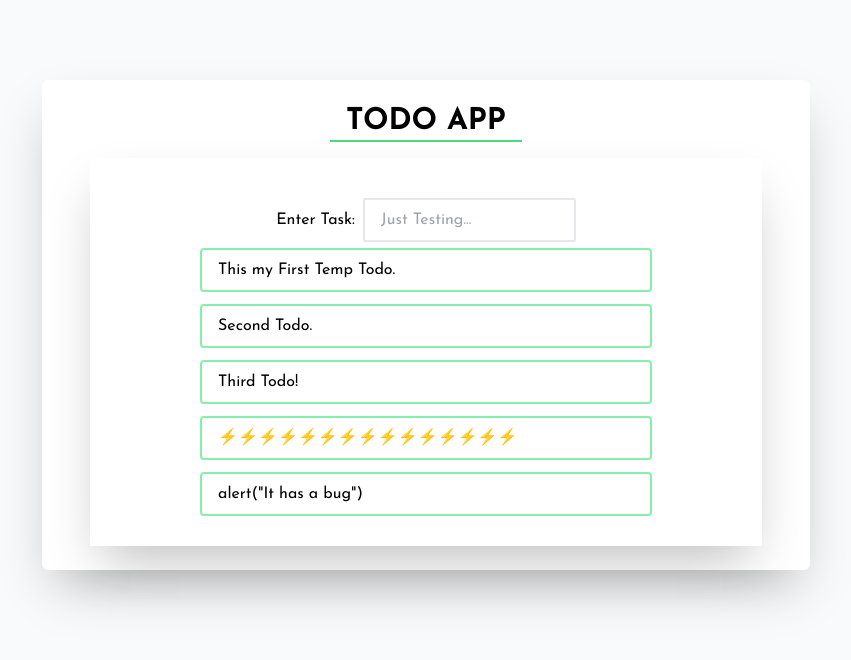
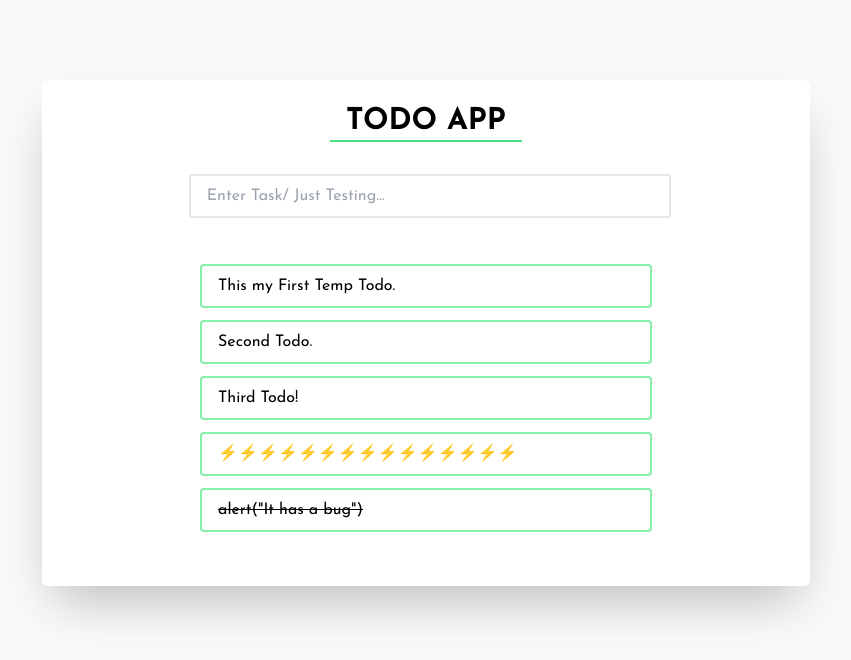
Before and after one commit to vishal035/todo, a React (Create React App) app: page / in a window 1280 px wide. Shown: the top 660 px of the page, without its empty margins (214-1065 px from the left). Built offline with nearby package versions, Linux system fonts and the light colour scheme; the HTML template or start-up script is replaced by a standard one; what bson would draw is missing.

Commit message:
Stuck at Mnaging State

```diff
--- a/src/App.tsx
+++ b/src/App.tsx
@@ -11,7 +11,7 @@ function App() {
           </h1>
         </header>
         <main>
-          {/* <TodoInput /> */}
+          <TodoInput />
           <TodoList />
         </main>
       </section>
--- a/src/components/TodoInput/TodoInput.tsx
+++ b/src/components/TodoInput/TodoInput.tsx
@@ -2,13 +2,12 @@ import React from 'react';
 
 const TodoInput = () => {
   return (
-    <div className="flex items-center w-fit mx-auto mt-4 ">
-      <label htmlFor="todo">Enter Task:</label>
+    <div className="flex items-center w-4/6 mx-auto mt-8 ">
       <input
-        className="text-black block px-4 py-2 ml-2 border-2 rounded-sm hover:border-black transition-all ease-in-out"
+        className="text-black block px-4 w-full py-2 ml-2 border-2 rounded-sm hover:border-black transition-all ease-in-out"
         id="todo"
         type={'text'}
-        placeholder={'Just Testing...'}
+        placeholder={'Enter Task/ Just Testing...'}
       />
     </div>
   );
--- a/src/components/TodoList/TodoList.tsx
+++ b/src/components/TodoList/TodoList.tsx
@@ -1,5 +1,5 @@
 import { ObjectID } from 'bson';
-import TodoInput from '../TodoInput/TodoInput';
+import { useState } from 'react';
 
 // import { ClipboardListIcon } from '@heroicons/react/outline';
 // <ClipboardListIcon className=" pl-2 text-green-400 w-10 " />
@@ -7,42 +7,106 @@ import TodoInput from '../TodoInput/TodoInput';
 interface ITodo {
   id: string;
   todo: string;
+  done: boolean;
 }
 
 const todoTempData: ITodo[] = [
   {
     id: new ObjectID().toString(),
     todo: 'This my First Temp Todo.',
+    done: false,
   },
   {
     id: new ObjectID().toString(),
     todo: 'Second Todo.',
+    done: false,
   },
   {
     id: new ObjectID().toString(),
     todo: 'Third Todo!',
+    done: false,
   },
   {
     id: new ObjectID().toString(),
     todo: '⚡⚡⚡⚡⚡⚡⚡⚡⚡⚡⚡⚡⚡⚡⚡',
+    done: false,
   },
   {
     id: new ObjectID().toString(),
     todo: 'alert("It has a bug")',
+    done: true,
   },
 ];
 
 const TodoList = () => {
+  const [todos, setTodos] = useState(todoTempData);
+
+  function onClickTodoDOne(event: any) {
+    // Get the status of Marked Done
+    console.log(
+      event.target.dataset.markedDone,
+      ' ===> Type of {"',
+      typeof event.target.dataset.markedDone,
+      '"}'
+    );
+    if (event.target.dataset.markedDone === 'true') {
+      // if done: true  ==> change status to false
+      event.target.classList.remove('line-through', 'line-through-green-400');
+      const updateTodo = todoTempData.findIndex(
+        (todo) => todo.id === event.target.dataset.key
+      );
+      //   todoTempData[updateTodo].done = false;
+      setTodos((current) => {
+        current.map((todo) => {
+          if (todo.done) return { ...todo, done: false };
+        });
+        return current;
+      });
+      //   updateTodo?.done = false;
+      console.log(todoTempData[updateTodo]);
+    }
+
+    if (event.target.dataset.markDone === 'false') {
+      // if done: false ==> change status to true
+      event.target.classList.add('line-through', 'line-through-green-400');
+      const updateTodo = todoTempData.findIndex(
+        (todo) => todo.id === event.target.dataset.key
+      );
+      //   todoTempData[updateTodo].done = true;
+      setTodos((current) => {
+        current.map((todo) => {
+          if (String(todo.done) === 'false') return { ...todo, done: true };
+        });
+        return current;
+      });
+      //   updateTodo?.done = true;
+      console.log(todoTempData[updateTodo]);
+    }
+    // console.log({
+    //   key: event.target.dataset.key,
+    //   done: event.target.dataset.markedDone,
+    //   value: event.target.innerText,
+    // });
+  }
+
   return (
-    <div className="shadow-2xl  mx-8 mt-4 py-6 ">
+    <div className="mx-8 mt-4 py-6 ">
       <ul className="flex flex-col items-center">
-        <TodoInput />
-        {todoTempData.map((todo) => (
+        {todos.map((todo) => (
           <li
             key={todo.id}
             className="flex items-center px-4 py-2 w-4/6 rounded-sm my-2 ring-2 ring-white ring-opacity-60 ring-offset-2 ring-offset-green-300"
+            onClick={onClickTodoDOne}
           >
-            <span className="relative inline-block w-80">{todo.todo}</span>
+            <span
+              className={`relative inline-block w-80${
+                todo.done ? ' line-through line-through-green-300' : ''
+              }`}
+              data-key={todo.id}
+              data-marked-done={todo.done}
+            >
+              {todo.todo}
+            </span>
           </li>
         ))}
       </ul>
```
